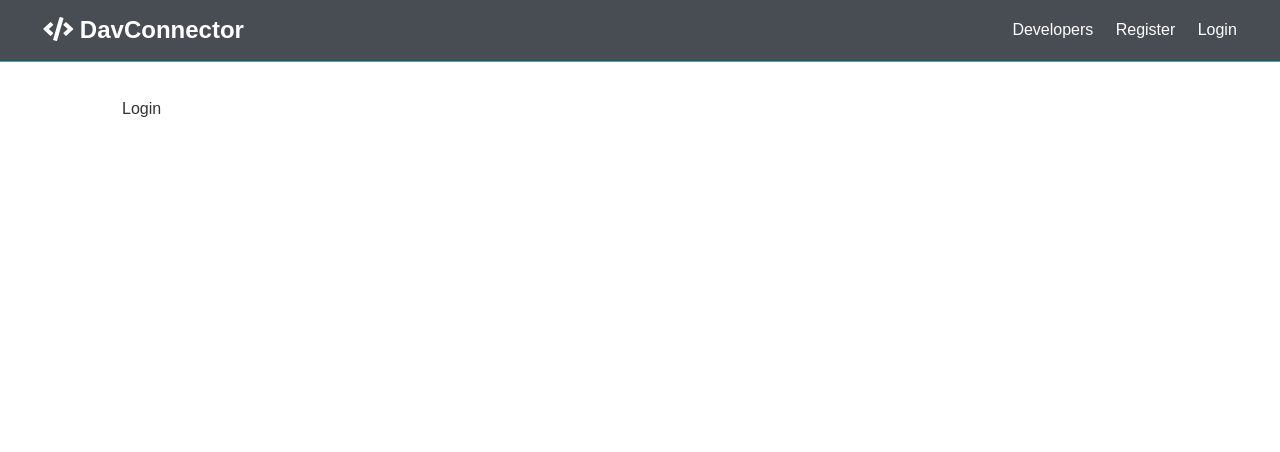
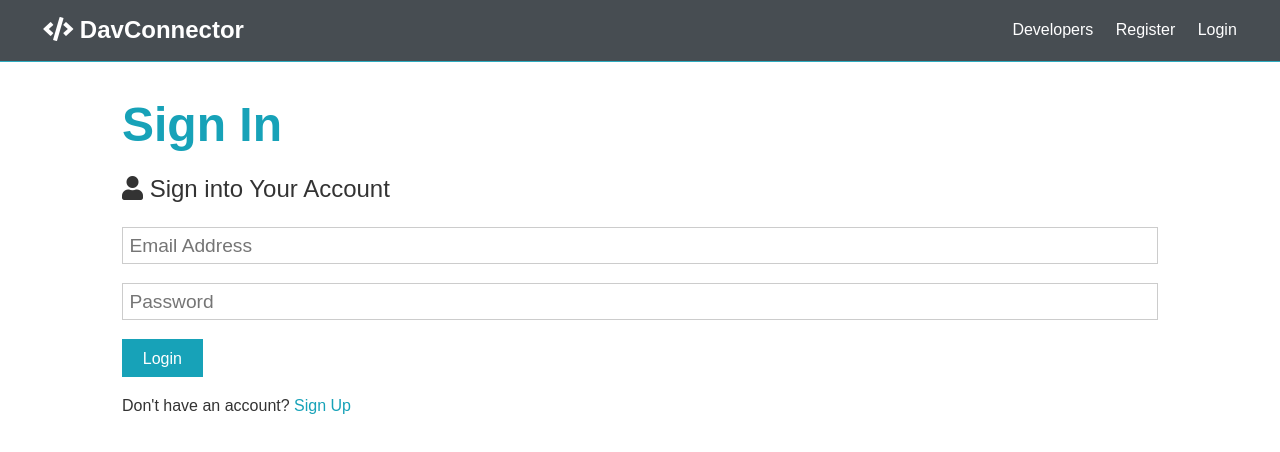
Before and after one commit to BalrajDoddi/DevConnector, a React (Create React App) app in the folder client/: page /login in a window 1280 px wide. Shown: the top 452 px of the page. Built offline with nearby package versions, Linux system fonts and the light colour scheme; the HTML template or start-up script is replaced by a standard one.

Commit message:
Login form and useState hook

```diff
--- a/client/src/components/auth/Login.js
+++ b/client/src/components/auth/Login.js
@@ -1,7 +1,55 @@
-import React from 'react';
+import React, { Fragment, useState } from 'react';
+import { Link } from 'react-router-dom';
 
-const Login = () => {
-  return <div>Login</div>;
+const Register = () => {
+  const [formData, setFormData] = useState({
+    email: '',
+    password: '',
+  });
+
+  const { email, password } = formData;
+
+  const onChange = (e) =>
+    setFormData({ ...formData, [e.target.name]: e.target.value });
+
+  const onSubmit = (e) => {
+    e.preventDefault();
+
+    console.log(formData);
+  };
+
+  return (
+    <Fragment>
+      <h1 className='large text-primary'>Sign In</h1>
+      <p className='lead'>
+        <i className='fas fa-user'></i> Sign into Your Account
+      </p>
+      <form className='form' onSubmit={(e) => onSubmit(e)}>
+        <div className='form-group'>
+          <input
+            type='email'
+            placeholder='Email Address'
+            name='email'
+            value={email}
+            onChange={(e) => onChange(e)}
+          />
+        </div>
+        <div className='form-group'>
+          <input
+            type='password'
+            placeholder='Password'
+            name='password'
+            value={password}
+            onChange={(e) => onChange(e)}
+          />
+        </div>
+        <input type='submit' value='Login' className='btn btn-primary' />
+      </form>
+      <p className='my-1'>
+        Don't have an account? <Link to='/register'>Sign Up</Link>
+      </p>
+    </Fragment>
+  );
 };
 
-export default Login;
+export default Register;
```
